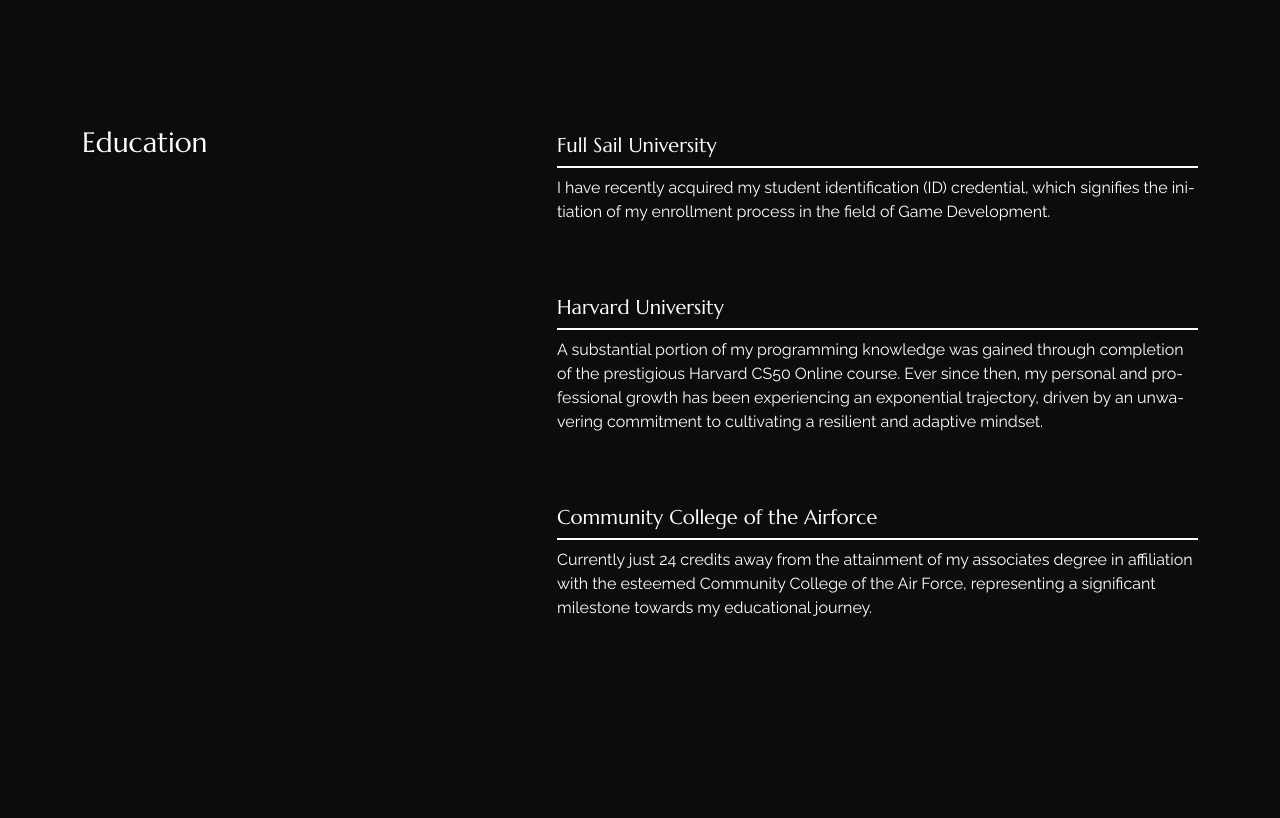
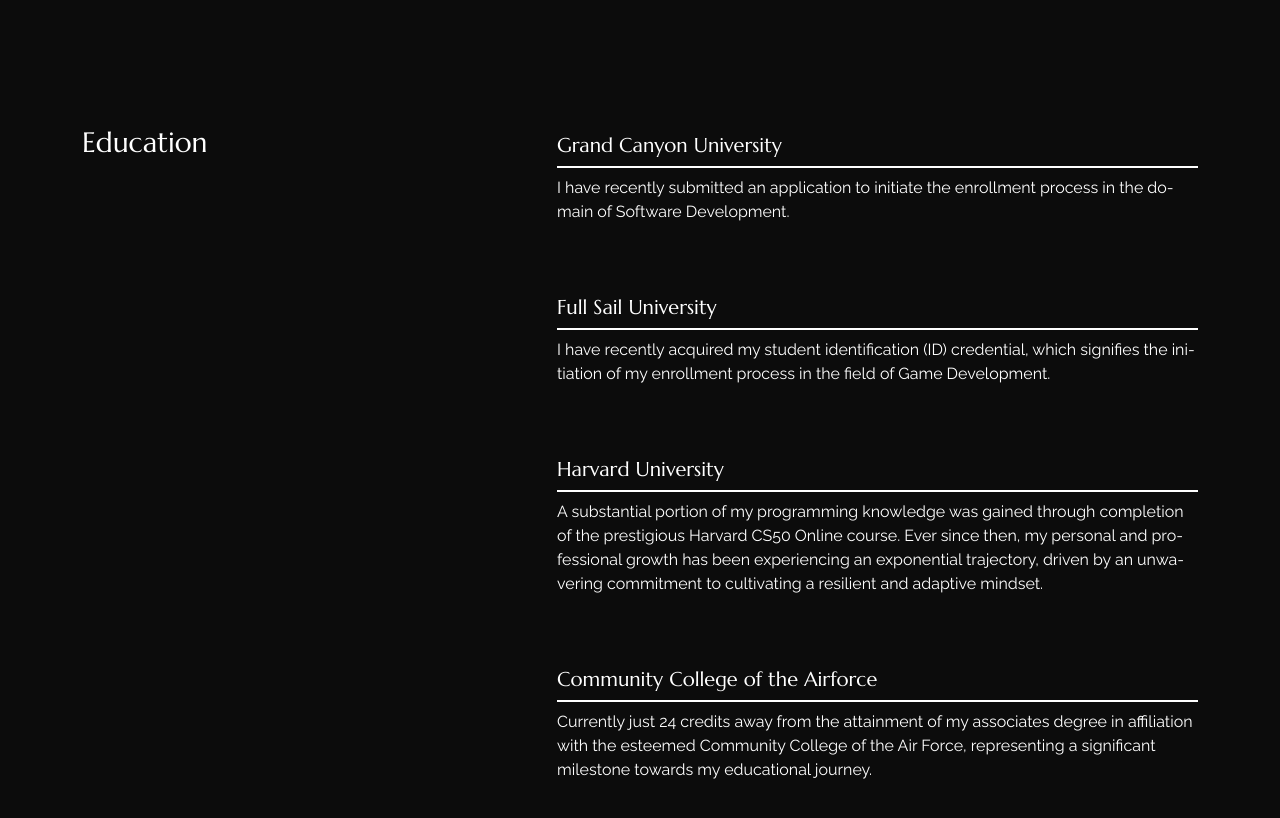
Before and after one commit to kdy1994kko/portfolio_kev, a React (Create React App) app: page /about in a window 1280 px wide. Shown: the part 1060-1878 px from the top of the page. Before the commit the page ends 1720 px from the top, so only its background shows below. Built offline with nearby package versions, Linux system fonts and the light colour scheme.

Commit message:
Add files via upload

```diff
--- a/src/content_option.js
+++ b/src/content_option.js
@@ -49,7 +49,12 @@
     },
 ];
 
-const services = [{
+const services = [
+    {
+        title: "Grand Canyon University",
+        description: "I have recently submitted an application to initiate the enrollment process in the domain of Software Development.",
+    },
+    {
         title: "Full Sail University",
         description: "I have recently acquired my student identification (ID) credential, which signifies the initiation of my enrollment process in the field of Game Development.",
     },
```
